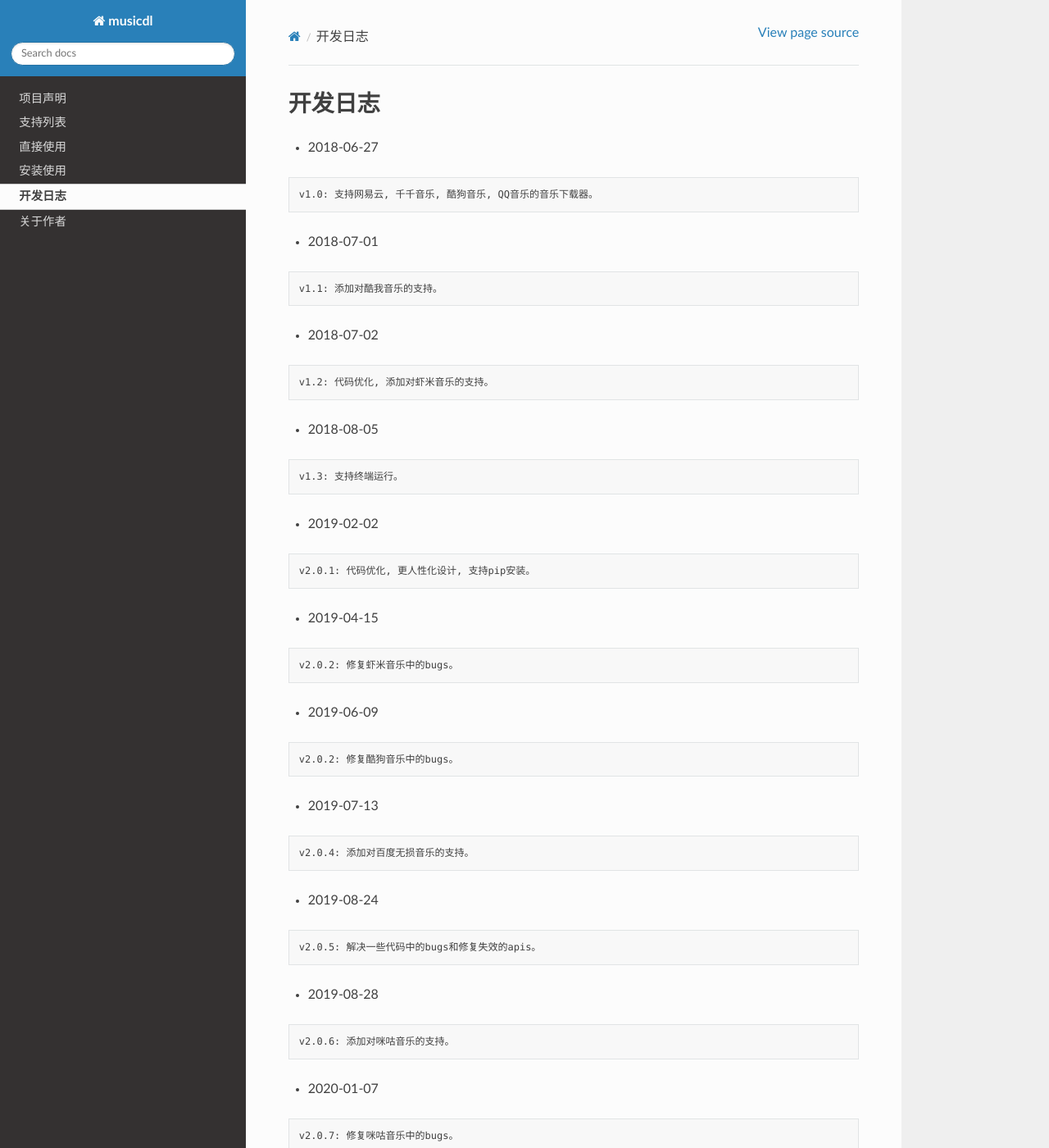
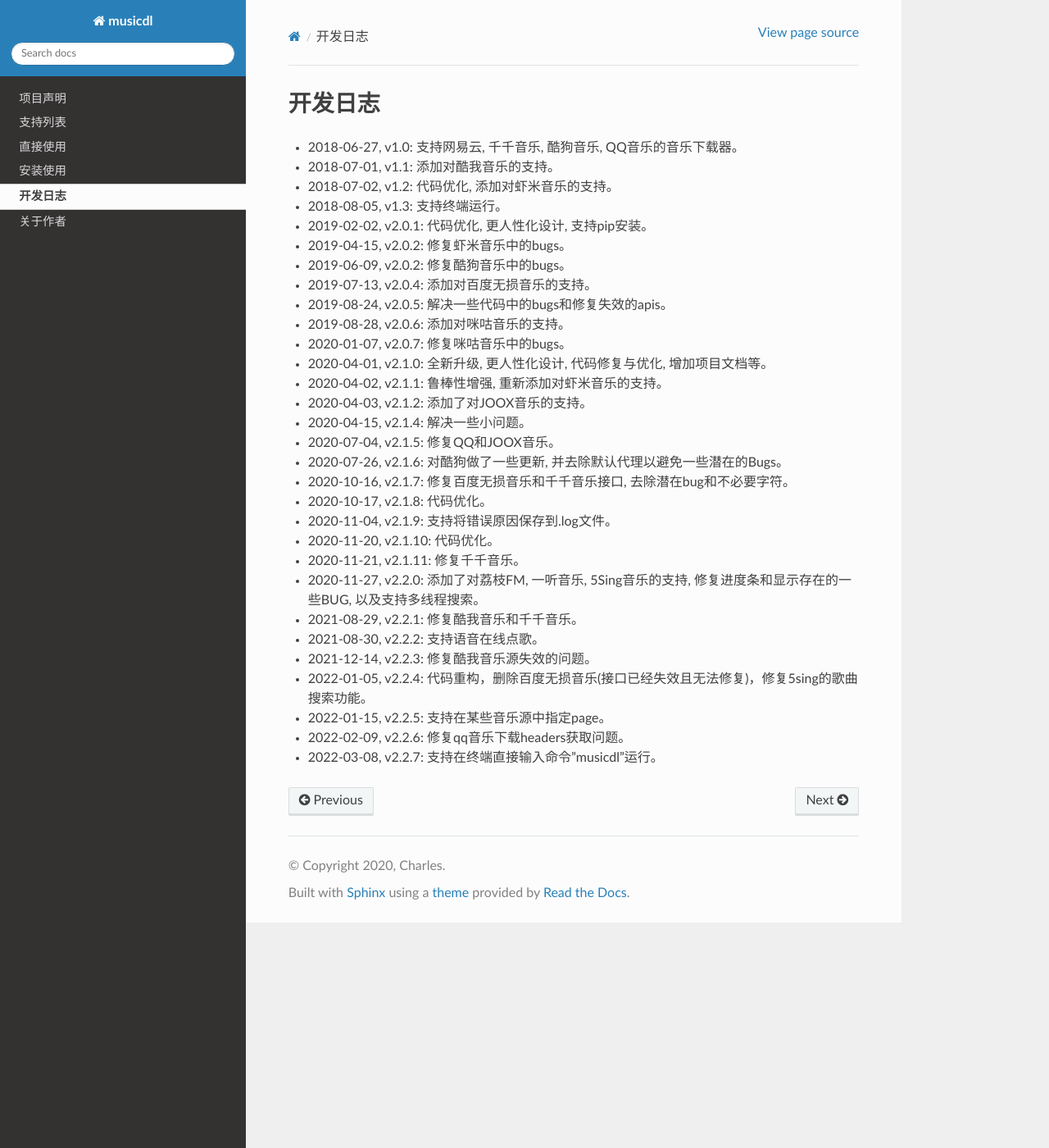
Before and after one commit to CharlesPikachu/musicdl, a Sphinx documentation site: the page built from docs/Changelog.md, in a window 1280 px wide and 1400 px high. Shown: the whole window at 82% size. Built offline with Sphinx 7.4.7 and the Read the Docs theme 2.0.0, drawn with Linux system fonts in a browser that asks for light colours; some of the changed text lies outside the part shown.

Commit message:
update docs

````diff
--- a/docs/Changelog.md
+++ b/docs/Changelog.md
@@ -1,122 +1,61 @@
 # 开发日志
 
-- 2018-06-27
-```
-v1.0: 支持网易云, 千千音乐, 酷狗音乐, QQ音乐的音乐下载器。
-```
-- 2018-07-01
-```
-v1.1: 添加对酷我音乐的支持。
-```
-- 2018-07-02
-```
-v1.2: 代码优化, 添加对虾米音乐的支持。
-```
-- 2018-08-05
-```
-v1.3: 支持终端运行。
-```
-- 2019-02-02
-```
-v2.0.1: 代码优化, 更人性化设计, 支持pip安装。
-```
-- 2019-04-15
-```
-v2.0.2: 修复虾米音乐中的bugs。
-```
-- 2019-06-09
-```
-v2.0.2: 修复酷狗音乐中的bugs。
-```
-- 2019-07-13
-```
-v2.0.4: 添加对百度无损音乐的支持。
-```
-- 2019-08-24
-```
-v2.0.5: 解决一些代码中的bugs和修复失效的apis。
-```
-- 2019-08-28
-```
-v2.0.6: 添加对咪咕音乐的支持。
-```
-- 2020-01-07
-```
-v2.0.7: 修复咪咕音乐中的bugs。
-```
-- 2020-04-01
-```
-v2.1.0: 全新升级, 更人性化设计, 代码修复与优化, 增加项目文档等。
-```
-- 2020-04-02
-```
-v2.1.1: 鲁棒性增强, 重新添加对虾米音乐的支持。
-```
-- 2020-04-03
-```
-v2.1.2: 添加了对JOOX音乐的支持。
-```
-- 2020-04-15
-```
-v2.1.4: 解决一些小问题。
-```
-- 2020-07-04
-```
-v2.1.5: 修复QQ和JOOX音乐。
-```
-- 2020-07-26
-```
-v2.1.6: 对酷狗做了一些更新, 并去除默认代理以避免一些潜在的Bugs。
-```
-- 2020-10-16
-```
-v2.1.7: 修复百度无损音乐和千千音乐接口, 去除潜在bug和不必要字符。
-```
-- 2020-10-17
-```
-v2.1.8: 代码优化
-```
-- 2020-11-04
-```
-v2.1.9: 支持将错误原因保存到.log文件。
-```
-- 2020-11-20
-```
-v2.1.10: 代码优化。
-```
-- 2020-11-21
-```
-v2.1.11: 修复千千音乐。
-```
-- 2020-11-27
-```
-v2.2.0: 添加了对荔枝FM, 一听音乐, 5Sing音乐的支持, 修复进度条和显示存在的一些BUG, 以及支持多线程搜索。
-```
-- 2021-08-29
-```
-v2.2.1: 修复酷我音乐和千千音乐。
-```
-- 2021-08-30
-```
-v2.2.2: 支持语音在线点歌。
-```
-- 2021-12-14
-```
-v2.2.3: 修复酷我音乐源失效的问题。
-```
-- 2022-01-05
-```
-v2.2.4: 代码重构，删除百度无损音乐(接口已经失效且无法修复)，修复5sing的歌曲搜索功能。
-```
-- 2022-01-15
-```
-v2.2.5: 支持在某些音乐源中指定page。
-```
-- 2022-02-09
-```
-v2.2.6: 修复qq音乐下载headers获取问题。
-```
-- 2022-03-08
-```
-v2.2.7: 支持在终端直接输入命令"musicdl"运行。
-```
+- 2018-06-27, v1.0: 支持网易云, 千千音乐, 酷狗音乐, QQ音乐的音乐下载器。
+
+- 2018-07-01, v1.1: 添加对酷我音乐的支持。
+
+- 2018-07-02, v1.2: 代码优化, 添加对虾米音乐的支持。
+
+- 2018-08-05, v1.3: 支持终端运行。
+
+- 2019-02-02, v2.0.1: 代码优化, 更人性化设计, 支持pip安装。
+
+- 2019-04-15, v2.0.2: 修复虾米音乐中的bugs。
+
+- 2019-06-09, v2.0.2: 修复酷狗音乐中的bugs。
+
+- 2019-07-13, v2.0.4: 添加对百度无损音乐的支持。
+
+- 2019-08-24, v2.0.5: 解决一些代码中的bugs和修复失效的apis。
+
+- 2019-08-28, v2.0.6: 添加对咪咕音乐的支持。
+
+- 2020-01-07, v2.0.7: 修复咪咕音乐中的bugs。
+
+- 2020-04-01, v2.1.0: 全新升级, 更人性化设计, 代码修复与优化, 增加项目文档等。
+
+- 2020-04-02, v2.1.1: 鲁棒性增强, 重新添加对虾米音乐的支持。
+
+- 2020-04-03, v2.1.2: 添加了对JOOX音乐的支持。
+
+- 2020-04-15, v2.1.4: 解决一些小问题。
+
+- 2020-07-04, v2.1.5: 修复QQ和JOOX音乐。
+
+- 2020-07-26, v2.1.6: 对酷狗做了一些更新, 并去除默认代理以避免一些潜在的Bugs。
+
+- 2020-10-16, v2.1.7: 修复百度无损音乐和千千音乐接口, 去除潜在bug和不必要字符。
+
+- 2020-10-17, v2.1.8: 代码优化。
+
+- 2020-11-04, v2.1.9: 支持将错误原因保存到.log文件。
+
+- 2020-11-20, v2.1.10: 代码优化。
+
+- 2020-11-21, v2.1.11: 修复千千音乐。
+
+- 2020-11-27, v2.2.0: 添加了对荔枝FM, 一听音乐, 5Sing音乐的支持, 修复进度条和显示存在的一些BUG, 以及支持多线程搜索。
+
+- 2021-08-29, v2.2.1: 修复酷我音乐和千千音乐。
+
+- 2021-08-30, v2.2.2: 支持语音在线点歌。
+
+- 2021-12-14, v2.2.3: 修复酷我音乐源失效的问题。
+
+- 2022-01-05, v2.2.4: 代码重构，删除百度无损音乐(接口已经失效且无法修复)，修复5sing的歌曲搜索功能。
+
+- 2022-01-15, v2.2.5: 支持在某些音乐源中指定page。
+
+- 2022-02-09, v2.2.6: 修复qq音乐下载headers获取问题。
+
+- 2022-03-08, v2.2.7: 支持在终端直接输入命令"musicdl"运行。
````
Also changed, not shown: docs/Aboutme.md (+1 -2 lines), docs/Installusage.md (+8 -1 lines).
